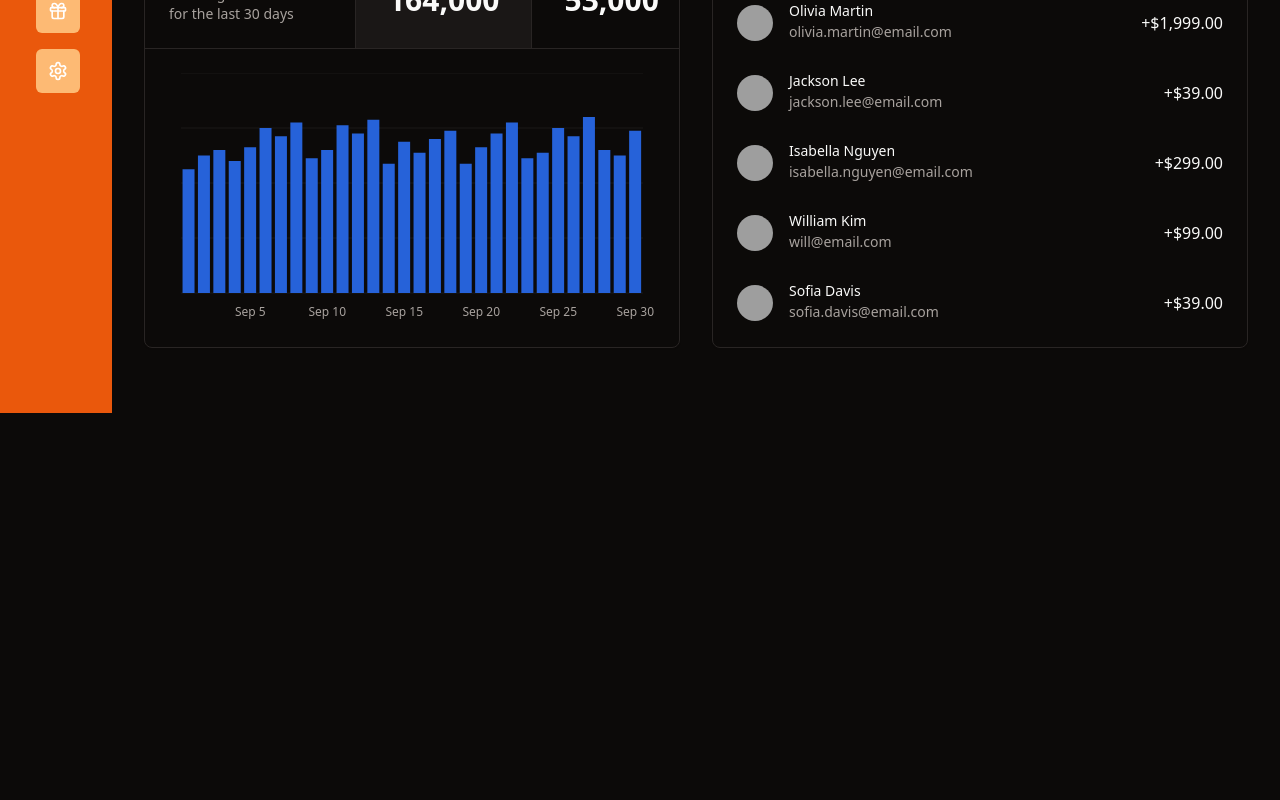
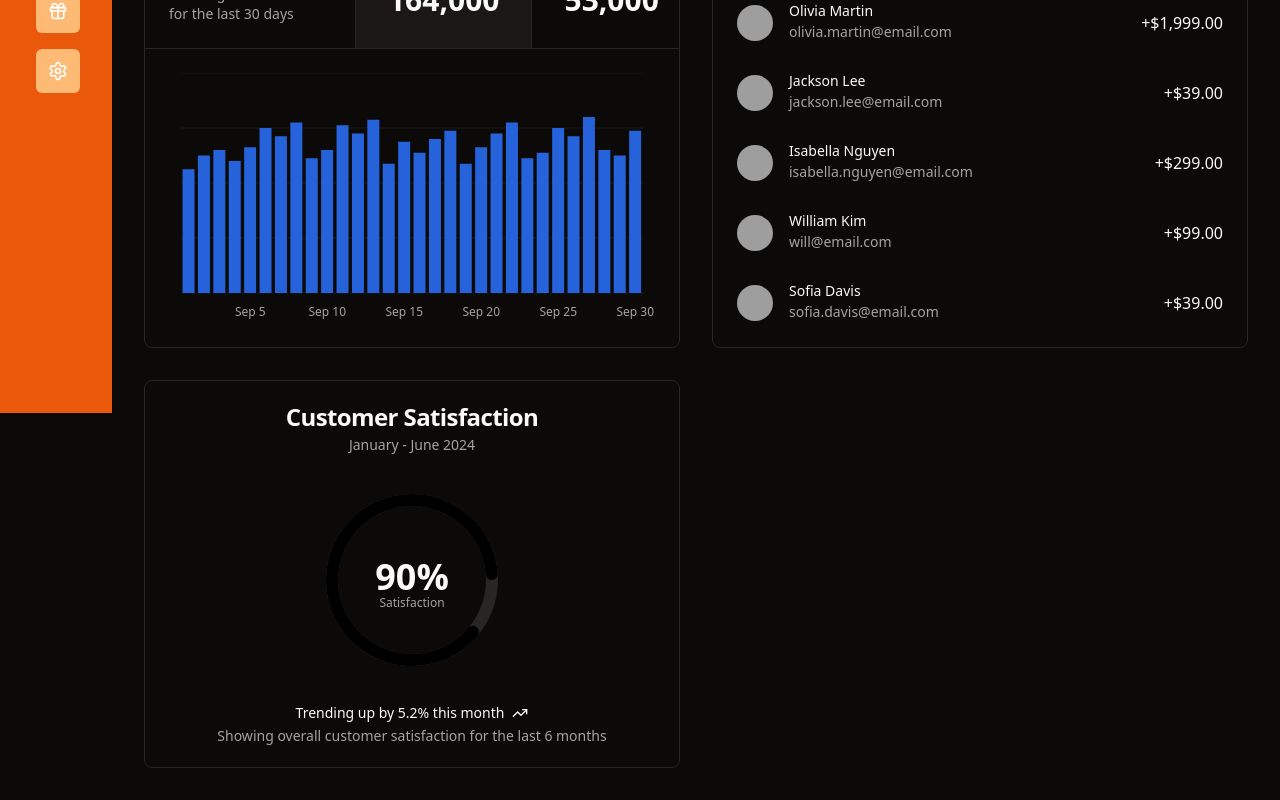
Before and after one commit to AlyaaRushdy/ecommerce-dashboard-react, a React (Vite) app: page / in a window 1280 px wide. Shown: the part 387-1187 px from the top of the page. Before the commit the page ends 800 px from the top, so only its background shows below. Built offline with nearby package versions, Linux system fonts and the light colour scheme; grey boxes are pictures that could not be loaded.

Commit message:
Solve Errors and Add CustomerSatisfaction card

```diff
--- a/package.json
+++ b/package.json
@@ -21,9 +21,12 @@
     "@reduxjs/toolkit": "^2.2.7",
     "class-variance-authority": "^0.7.0",
     "clsx": "^2.1.1",
+    "date-fns": "^3.6.0",
+    "esbuild": "^0.24.0",
     "lucide-react": "^0.447.0",
     "radix-ui": "^1.0.1",
     "react": "^18.3.1",
+    "react-day-picker": "^8.10.1",
     "react-dom": "^18.3.1",
     "react-redux": "^9.1.2",
     "react-router-dom": "^6.26.2",
@@ -44,6 +47,7 @@
     "eslint-plugin-react-refresh": "^0.4.9",
     "globals": "^15.9.0",
     "postcss": "^8.4.47",
+    "rollup": "^4.24.0",
     "tailwindcss": "^3.4.13",
     "vite": "^5.4.1"
   }
--- /dev/null
+++ b/src/components/CustomerSatisfaction.jsx
@@ -0,0 +1,111 @@
+"use client";
+
+import { TrendingUp } from "lucide-react";
+import {
+  Label,
+  PolarGrid,
+  PolarRadiusAxis,
+  RadialBar,
+  RadialBarChart,
+} from "recharts";
+
+import {
+  Card,
+  CardContent,
+  CardDescription,
+  CardFooter,
+  CardHeader,
+  CardTitle,
+} from "@/components/ui/card";
+import { ChartContainer } from "@/components/ui/chart";
+
+export const description = "A radial chart showing customer satisfaction";
+
+const chartData = [
+  { title: "Satisfaction", percent: 90, fill: "var(--color-chart-3)" },
+];
+
+const chartConfig = {
+  title: {
+    label: "Satisfaction",
+  },
+  percent: {
+    label: "90%",
+    color: "hsl(var(--chart-1))",
+  },
+};
+
+export function CustomerSatisfaction() {
+  return (
+    <Card className="flex flex-col">
+      <CardHeader className="items-center pb-0">
+        <CardTitle>Customer Satisfaction</CardTitle>
+        <CardDescription>January - June 2024</CardDescription>
+      </CardHeader>
+      <CardContent className="flex-1 pb-0">
+        <ChartContainer
+          config={chartConfig}
+          className="mx-auto aspect-square max-h-[250px]"
+        >
+          <RadialBarChart
+            data={chartData}
+            startAngle={0}
+            endAngle={360 * (chartData[0].percent / 100)}
+            innerRadius={80}
+            outerRadius={110}
+          >
+            <PolarGrid
+              gridType="circle"
+              radialLines={false}
+              stroke="none"
+              className="first:fill-muted last:fill-background"
+              polarRadius={[86, 74]}
+            />
+            <RadialBar dataKey="percent" background cornerRadius={10} />
+            <PolarRadiusAxis tick={false} tickLine={false} axisLine={false}>
+              <Label
+                content={({ viewBox }) => {
+                  if (viewBox && "cx" in viewBox && "cy" in viewBox) {
+                    return (
+                      <text
+                        x={viewBox.cx}
+                        y={viewBox.cy}
+                        textAnchor="middle"
+                        dominantBaseline="middle"
+                      >
+                        <tspan
+                          x={viewBox.cx}
+                          y={viewBox.cy}
+                          className="fill-foreground text-4xl font-bold"
+                        >
+                          {chartData[0].percent}%
+                        </tspan>
+                        <tspan
+                          x={viewBox.cx}
+                          y={(viewBox.cy || 0) + 24}
+                          className="fill-muted-foreground"
+                        >
+                          Satisfaction
+                        </tspan>
+                      </text>
+                    );
+                  }
+                }}
+              />
+            </PolarRadiusAxis>
+          </RadialBarChart>
+        </ChartContainer>
+      </CardContent>
+      <CardFooter className="flex-col gap-2 text-sm">
+        <div className="flex items-center gap-2 font-medium leading-none">
+          Trending up by 5.2% this month <TrendingUp className="h-4 w-4" />
+        </div>
+        <div className="leading-none text-muted-foreground">
+          Showing overall customer satisfaction for the last 6 months
+        </div>
+      </CardFooter>
+    </Card>
+  );
+}
+
+export default CustomerSatisfaction;
--- /dev/null
+++ b/src/components/ui/calendar.jsx
@@ -0,0 +1,61 @@
+import * as React from "react"
+import { ChevronLeft, ChevronRight } from "lucide-react"
+import { DayPicker } from "react-day-picker"
+
+import { cn } from "@/lib/utils"
+import { buttonVariants } from "@/components/ui/button"
+
+function Calendar({
+  className,
+  classNames,
+  showOutsideDays = true,
+  ...props
+}) {
+  return (
+    (<DayPicker
+      showOutsideDays={showOutsideDays}
+      className={cn("p-3", className)}
+      classNames={{
+        months: "flex flex-col sm:flex-row space-y-4 sm:space-x-4 sm:space-y-0",
+        month: "space-y-4",
+        caption: "flex justify-center pt-1 relative items-center",
+        caption_label: "text-sm font-medium",
+        nav: "space-x-1 flex items-center",
+        nav_button: cn(
+          buttonVariants({ variant: "outline" }),
+          "h-7 w-7 bg-transparent p-0 opacity-50 hover:opacity-100"
+        ),
+        nav_button_previous: "absolute left-1",
+        nav_button_next: "absolute right-1",
+        table: "w-full border-collapse space-y-1",
+        head_row: "flex",
+        head_cell:
+          "text-muted-foreground rounded-md w-9 font-normal text-[0.8rem]",
+        row: "flex w-full mt-2",
+        cell: "h-9 w-9 text-center text-sm p-0 relative [&:has([aria-selected].day-range-end)]:rounded-r-md [&:has([aria-selected].day-outside)]:bg-accent/50 [&:has([aria-selected])]:bg-accent first:[&:has([aria-selected])]:rounded-l-md last:[&:has([aria-selected])]:rounded-r-md focus-within:relative focus-within:z-20",
+        day: cn(
+          buttonVariants({ variant: "ghost" }),
+          "h-9 w-9 p-0 font-normal aria-selected:opacity-100"
+        ),
+        day_range_end: "day-range-end",
+        day_selected:
+          "bg-primary text-primary-foreground hover:bg-primary hover:text-primary-foreground focus:bg-primary focus:text-primary-foreground",
+        day_today: "bg-accent text-accent-foreground",
+        day_outside:
+          "day-outside text-muted-foreground opacity-50 aria-selected:bg-accent/50 aria-selected:text-muted-foreground aria-selected:opacity-30",
+        day_disabled: "text-muted-foreground opacity-50",
+        day_range_middle:
+          "aria-selected:bg-accent aria-selected:text-accent-foreground",
+        day_hidden: "invisible",
+        ...classNames,
+      }}
+      components={{
+        IconLeft: ({ ...props }) => <ChevronLeft className="h-4 w-4" />,
+        IconRight: ({ ...props }) => <ChevronRight className="h-4 w-4" />,
+      }}
+      {...props} />)
+  );
+}
+Calendar.displayName = "Calendar"
+
+export { Calendar }
--- a/src/pages/Home.jsx
+++ b/src/pages/Home.jsx
@@ -4,6 +4,8 @@
 import FirstRowMainPage from "@/components/FirstRowMainPage";
 import SalesStatistics from "@/components/SalesStatistics";
 import RecentSales from "@/components/RecentSales";
+
+import CustomerSatisfaction from "@/components/CustomerSatisfaction";
 
 
 
@@ -19,6 +21,7 @@
         <div className="grid gap-4 md:gap-8 lg:grid-cols-1 xl:grid-cols-2">
             <SalesStatistics />
             <RecentSales />
+            <CustomerSatisfaction />
         </div>
       </main>
     </div>
```
Also changed, not shown: 1 other file (tests, documents, lock files or other folders).
